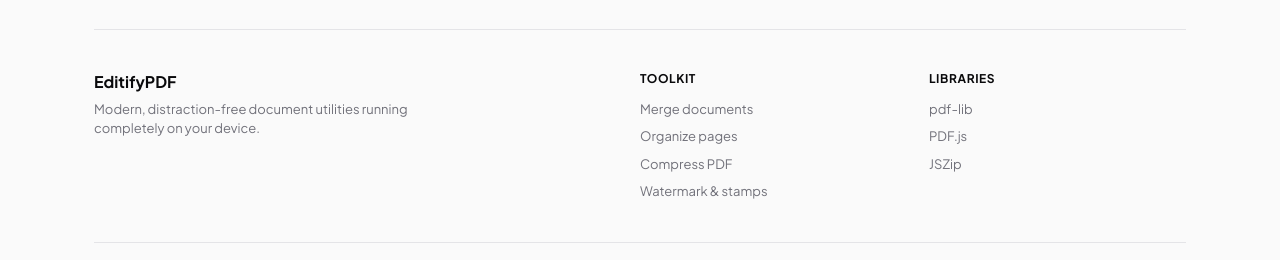
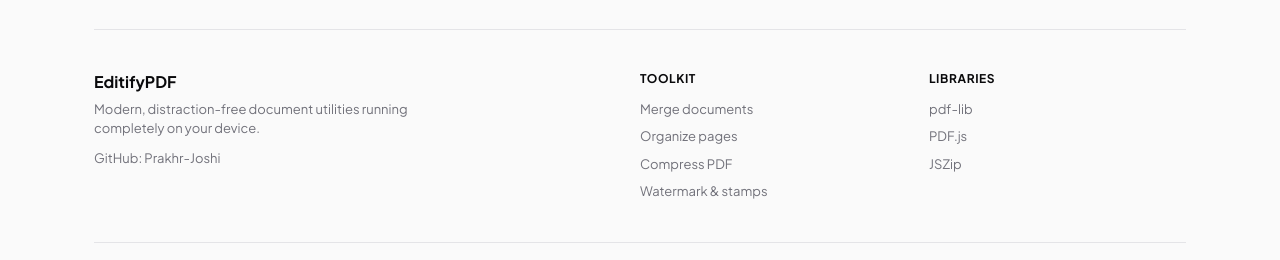
Before and after one commit to Prakhr-Joshi/EditfyPDF, a plain HTML site: page index.html in a window 1280 px wide. Shown: the part 1785-2045 px from the top of the page. Drawn offline with nearby package versions, Linux system fonts and the light colour scheme.

Commit message:
Update index.html

```diff
--- a/index.html
+++ b/index.html
@@ -137,7 +137,7 @@
 <div class="f-card"><div class="f-icon"><svg fill="none" stroke="currentColor" stroke-width="2" viewBox="0 0 24 24"><polygon points="13 2 3 14 12 14 11 22 21 10 12 10 13 2"/></svg></div><h4>Instant local execution</h4><p>No waiting on remote worker queues or slow upload pipes. High-resolution PDFs are parsed and compiled instantly.</p></div>
 <div class="f-card"><div class="f-icon"><svg fill="none" stroke="currentColor" stroke-width="2" viewBox="0 0 24 24"><circle cx="12" cy="12" r="10"/><path d="m4.93 4.93 4.24 4.24"/><path d="m14.83 9.17 4.24-4.24"/><path d="m14.83 14.83 4.24 4.24"/><path d="m9.17 14.83-4.24 4.24"/></svg></div><h4>Zero accounts or trackers</h4><p>No account creation, cookies, paywalls, or watermarks placed on your documents. Free and open client tooling.</p></div></div>
 <div class="metrics-strip"><div class="metric-item"><b>0 KB</b><span>Sent to external clouds</span></div><div class="metric-item"><b>6</b><span>Dedicated PDF utilities</span></div><div class="metric-item"><b>100%</b><span>In-browser processing</span></div><div class="metric-item"><b>MIT</b><span>Open-source foundations</span></div></div></section>
-<footer><div class="footer-top"><div><b>EditifyPDF</b><p style="margin-top:6px;max-width:320px;line-height:1.5">Modern, distraction-free document utilities running completely on your device.</p></div>
+<footer><div class="footer-top"><div><b>EditifyPDF</b><p style="margin-top:6px;max-width:320px;line-height:1.5">Modern, distraction-free document utilities running completely on your device.</p><a href="https://github.com/Prakhr-Joshi" rel="noreferrer" target="_blank" style="margin-top:10px">GitHub: Prakhr-Joshi</a></div>
 <div><h5>Toolkit</h5><a href="#merge">Merge documents</a><a href="#organize">Organize pages</a><a href="#compress">Compress PDF</a><a href="#stamp">Watermark &amp; stamps</a></div>
 <div><h5>Libraries</h5><a href="https://pdf-lib.js.org/" rel="noreferrer" target="_blank">pdf-lib</a><a href="https://mozilla.github.io/pdf.js/" rel="noreferrer" target="_blank">PDF.js</a><a href="https://stuk.github.io/jszip/" rel="noreferrer" target="_blank">JSZip</a></div></div>
 <div class="footer-bottom"><span>Files are processed locally and never stored.</span><span class="mono">EditifyPDF v2.0 • Minimal Edition</span></div></footer></div>
```
